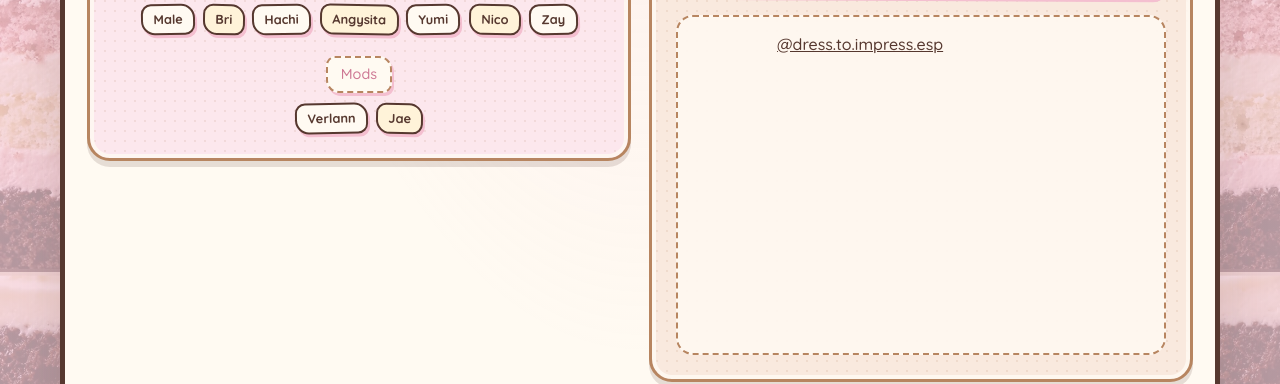
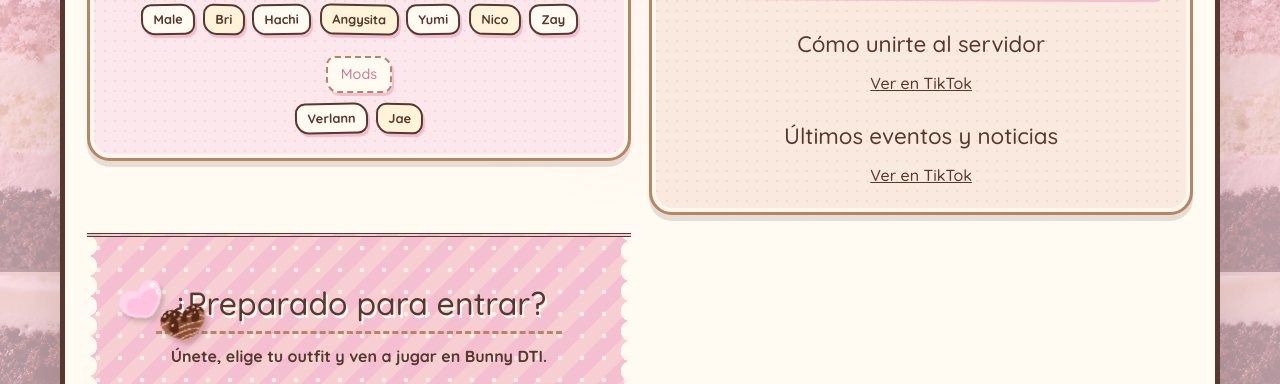
Before and after one commit to Lovemaale/Bunny-DTI, a plain HTML site: page index.html in a window 1280 px wide. Shown: the part 2037-2421 px from the top of the page. Drawn offline with Linux system fonts and the light colour scheme; no server answers; a script that the page names is missing; a web font is replaced by a local one.

Commit message:
nueva prueba para ver videos del perfil de tiktok

```diff
--- a/index.html
+++ b/index.html
@@ -120,12 +120,22 @@
           </div>
 
           <!-- Últimos videos (se actualizan solos). Si no cargan, borra este bloque. -->
-         <div class="embeds">
-  <blockquote class="tiktok-embed" cite="https://www.tiktok.com/@dress.to.impress.esp" data-unique-id="dress.to.impress.esp" data-embed-type="creator" style="max-width:780px;min-width:288px;">
-    <section><a target="_blank" href="https://www.tiktok.com/@dress.to.impress.esp?refer=creator_embed">@dress.to.impress.esp</a></section>
-  </blockquote>
-  <script async src="https://www.tiktok.com/embed.js"></script>
+         <div class="videos">
+  <div class="video">
+    <h3>Cómo unirte al servidor</h3>
+    <blockquote class="tiktok-embed" cite="https://www.tiktok.com/@dress.to.impress.esp/video/7445098474619686200" data-video-id="7445098474619686200" style="max-width:605px;min-width:325px;">
+      <section><a target="_blank" href="https://www.tiktok.com/@dress.to.impress.esp/video/7445098474619686200">Ver en TikTok</a></section>
+    </blockquote>
+  </div>
+
+  <div class="video">
+    <h3>Últimos eventos y noticias</h3>
+    <blockquote class="tiktok-embed" cite="https://www.tiktok.com/@dress.to.impress.esp/video/7695927703618194706" data-video-id="7695927703618194706" style="max-width:605px;min-width:325px;">
+      <section><a target="_blank" href="https://www.tiktok.com/@dress.to.impress.esp/video/7695927703618194706">Ver en TikTok</a></section>
+    </blockquote>
+  </div>
 </div>
+<script async src="https://www.tiktok.com/embed.js"></script>
     </div>
 
     <section id="unete" class="join">
--- a/style.css
+++ b/style.css
@@ -565,3 +565,14 @@ footer img{
   html{scroll-behavior:auto}
   .btn,.nav nav a{transition:none}
 }
+/* VIDEOS DE TIKTOK */
+.videos{
+  display:grid;
+  grid-template-columns:repeat(auto-fit,minmax(325px,1fr));
+  gap:1.5rem;
+  margin-top:2rem;
+  justify-items:center;
+}
+.video{width:100%;max-width:605px;text-align:center}
+.video h3{font-size:1.4rem;margin-bottom:.6rem;color:var(--hot)}
+.video .tiktok-embed{margin:0 auto}
```
